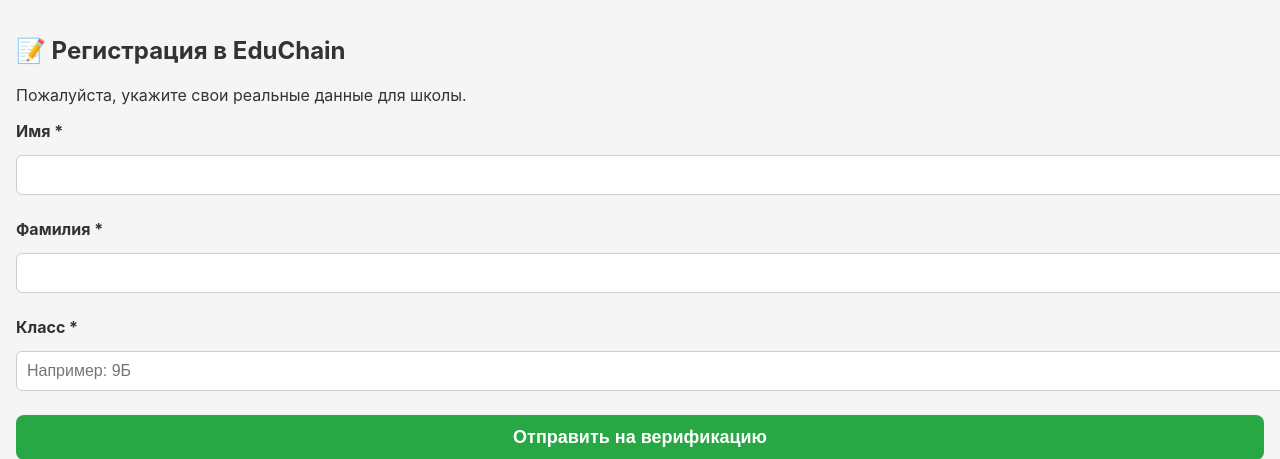
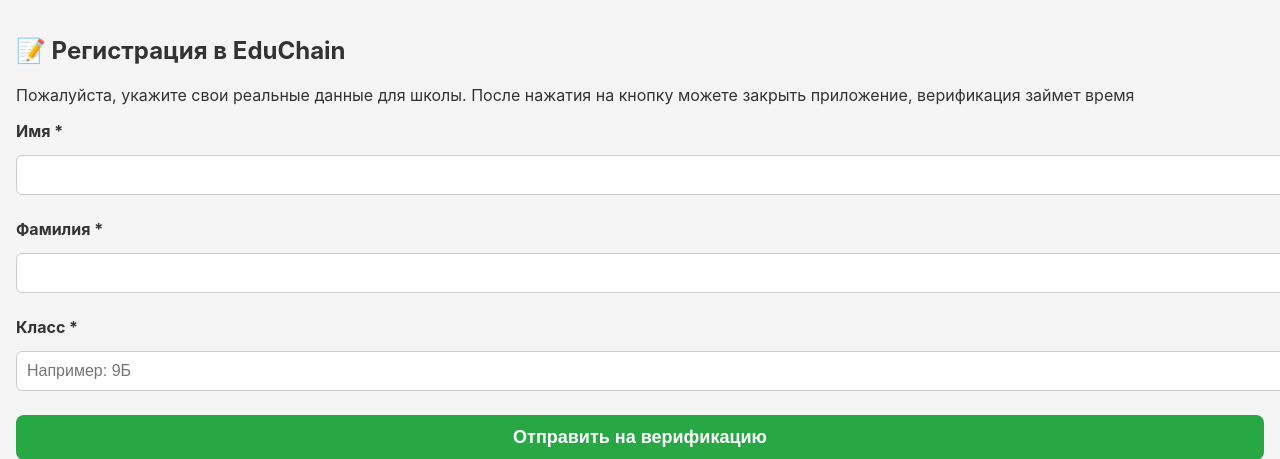
Before and after one commit to Livenocheck/EduChain_flask, a Flask app: template templates/profile.html in a window 1280 px wide. Shown: the top 459 px of the page. Run offline with Flask 3, Linux system fonts and the light colour scheme; the template is opened without the code that fills it, so the values that code supplies are empty.

Commit message:
Небольшие правки в верификации

```diff
--- a/blueprints/main_bp.py
+++ b/blueprints/main_bp.py
@@ -77,8 +77,6 @@ def profile():
         user.verification_rejected = False  # ← сбросить статус отклонения
         user.rejection_reason = None
         db.session.commit()
-        flash("✅ Данные отправлены на верификацию! Можете закрыть приложение, верификация займет время", "success")
-        #return redirect('/')
 
     return render_template('profile.html', user=user, show_message=True)
 
--- a/templates/profile.html
+++ b/templates/profile.html
@@ -2,7 +2,10 @@
 {% block content %}
 <div class="container">
   <h2>📝 Регистрация в EduChain</h2>
-  <p>Пожалуйста, укажите свои реальные данные для школы.</p>
+  <p>Пожалуйста, укажите свои реальные данные для школы.
+    После нажатия на кнопку можете закрыть приложение,
+    верификация займет время
+  </p>
 
   <form method="POST">
     <div class="form-group">
```
